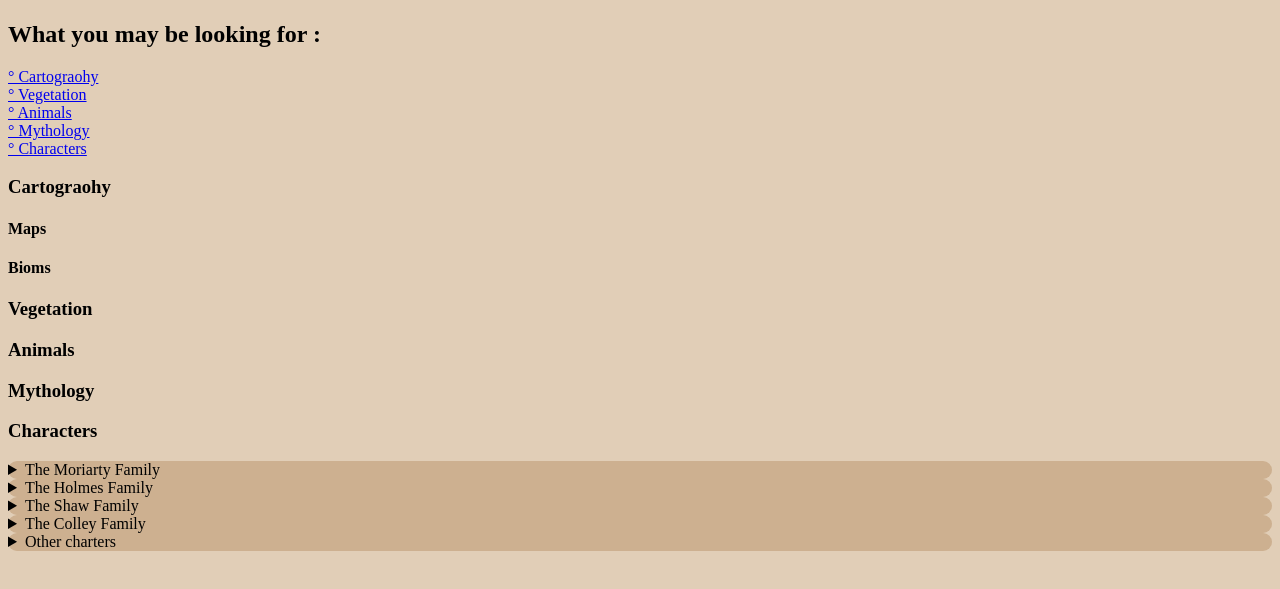
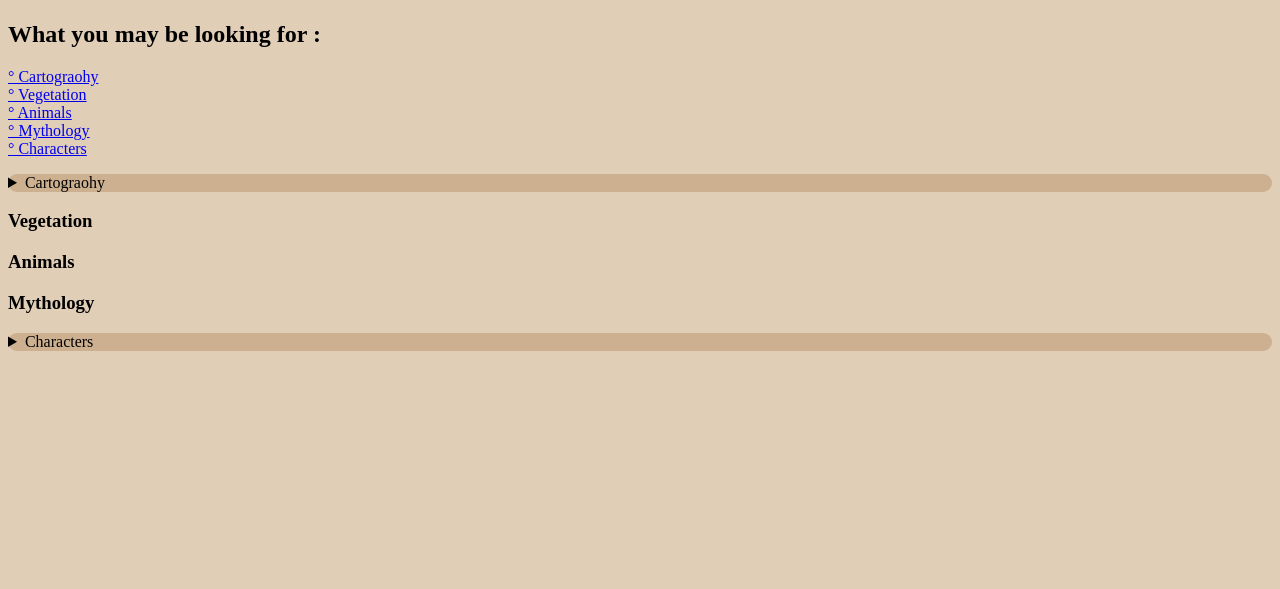
Before and after one commit to NiMakeF/oc25_nina, a plain HTML site: page web/myworld.html in a window 1280 px wide. Shown: the part 87-676 px from the top of the page. Drawn offline with Linux system fonts and the light colour scheme.

Commit message:
commencé java

```diff
--- a/web/exemple2-1.html
+++ b/web/exemple2-1.html
@@ -23,6 +23,9 @@
         <hr>
 
         <h2>Section 1 – Introdution</h2>
+
+        <ul id="liste_de_persos"></ul>
+        <button onclick="ajouter_perso()">Ajouter personnage</button>
 
 
         <h3>Sous-section 1.1</h3>
@@ -110,5 +113,7 @@
 
     </body>
 
+    <script src="/web/js/exemple.js"></script>
+
 
 </html>
--- a/web/myworld.html
+++ b/web/myworld.html
@@ -19,11 +19,12 @@
 
         </p>
 
-        <h3 id="cart">Cartograohy</h3>
+        <details>
+            <summary id="cart">Cartograohy</summary>
+         <h4>Bioms</h4>
 
-        <h4>Maps</h4>
-
-        <h4>Bioms</h4>
+         <h4>Maps</h4>
+        </details>
 
 
         <h3 id="veg">Vegetation</h3>
@@ -35,7 +36,8 @@
         <h3 id="myth">Mythology</h3>
 
 
-        <h3 id="char">Characters</h3>
+        <details>
+            <summary id="char">Characters</summary>
 
         <p>
             <details>
@@ -92,6 +94,8 @@ Infos supplémentaires :
                 <summary>Other charters</summary>
             </details>
 
+        </details>
+
         </p>
 
     </body>
```
Also changed, not shown: web/js/exemple.js (added, +22 -0 lines), web/css/style2.css (line endings or trailing spaces).
